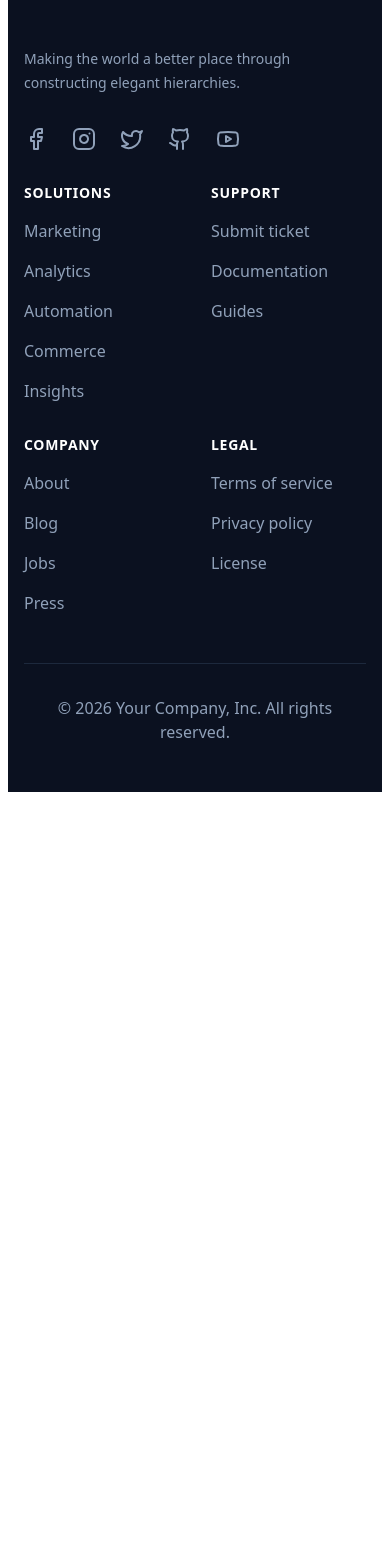
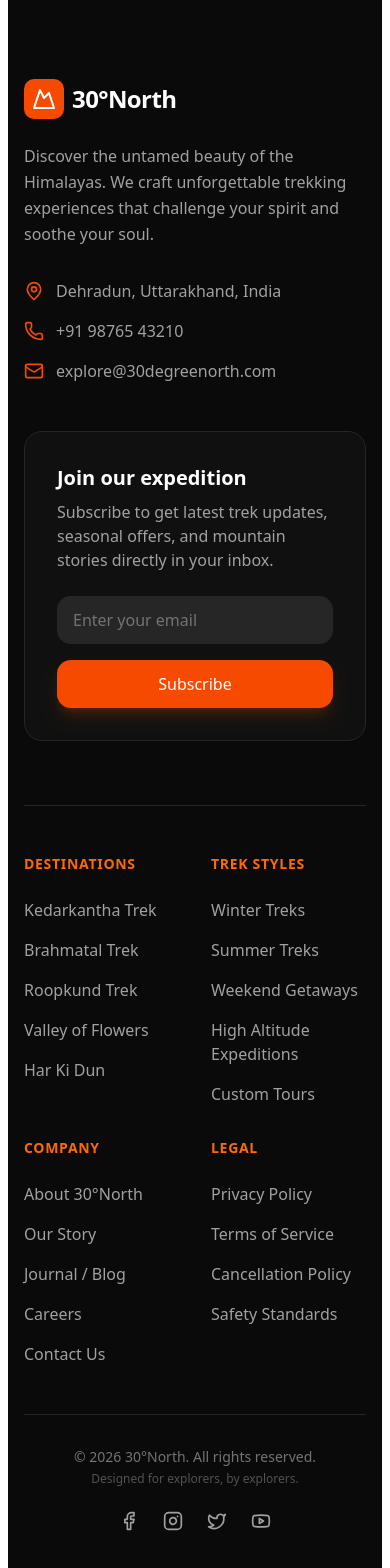
Before and after one commit to saurabhkuriyal/30_DegreeNorth, a Next.js app: page / in a window 390 px wide. Shown: the part 5560-7128 px from the top of the page. Before the commit the page ends 6352 px from the top, so only its background shows below. Built offline with nearby package versions, Linux system fonts and the light colour scheme.

Commit message:
making changes in footer

```diff
--- a/components/custom/Footer.tsx
+++ b/components/custom/Footer.tsx
@@ -1,135 +1,177 @@
-import { Facebook, Github, Instagram, Twitter, Youtube } from 'lucide-react';
+import { Facebook, Instagram, Mail, MapPin, Mountain, Phone, Twitter, Youtube } from 'lucide-react';
+import Link from 'next/link';
 
 const Footer = () => {
-  // Data structure for cleaner code and easier maintenance
+  const currentYear = new Date().getFullYear();
+
   const footerLinks = {
-    solutions: [
-      { name: 'Marketing', href: '#' },
-      { name: 'Analytics', href: '#' },
-      { name: 'Automation', href: '#' },
-      { name: 'Commerce', href: '#' },
-      { name: 'Insights', href: '#' },
+    destinations: [
+      { name: 'Kedarkantha Trek', href: '/treks/kedarkantha' },
+      { name: 'Brahmatal Trek', href: '/treks/brahmatal' },
+      { name: 'Roopkund Trek', href: '/treks/roopkund' },
+      { name: 'Valley of Flowers', href: '/treks/valley-of-flowers' },
+      { name: 'Har Ki Dun', href: '/treks/har-ki-dun' },
     ],
-    support: [
-      { name: 'Submit ticket', href: '#' },
-      { name: 'Documentation', href: '#' },
-      { name: 'Guides', href: '#' },
+    adventures: [
+      { name: 'Winter Treks', href: '/treks/winter' },
+      { name: 'Summer Treks', href: '/treks/summer' },
+      { name: 'Weekend Getaways', href: '/treks/weekend' },
+      { name: 'High Altitude Expeditions', href: '/treks/expeditions' },
+      { name: 'Custom Tours', href: '/custom-tours' },
     ],
     company: [
-      { name: 'About', href: '#' },
-      { name: 'Blog', href: '#' },
-      { name: 'Jobs', href: '#' },
-      { name: 'Press', href: '#' },
+      { name: 'About 30°North', href: '/about' },
+      { name: 'Our Story', href: '/story' },
+      { name: 'Journal / Blog', href: '/blog' },
+      { name: 'Careers', href: '/careers' },
+      { name: 'Contact Us', href: '/contact' },
     ],
     legal: [
-      { name: 'Terms of service', href: '#' },
-      { name: 'Privacy policy', href: '#' },
-      { name: 'License', href: '#' },
+      { name: 'Privacy Policy', href: '/privacy' },
+      { name: 'Terms of Service', href: '/terms' },
+      { name: 'Cancellation Policy', href: '/cancellation' },
+      { name: 'Safety Standards', href: '/safety' },
     ],
   };
 
   return (
-    <footer className="bg-[#0B1120] text-white py-12 border-t border-slate-800">
+    <footer className="bg-neutral-950 text-white pt-20 pb-10 border-t border-neutral-800">
       <div className="max-w-7xl mx-auto px-4 sm:px-6 lg:px-8">
-        <div className="grid grid-cols-1 md:grid-cols-2 lg:grid-cols-6 gap-8 lg:gap-12">
+        {/* Top Section: Brand + Newsletter */}
+        <div className="grid grid-cols-1 lg:grid-cols-12 gap-12 mb-16">
+          {/* Brand Info */}
+          <div className="lg:col-span-5 space-y-6">
+            <Link href="/" className="flex items-center gap-2 group w-fit">
+              <div className="bg-orange-600 p-2 rounded-lg group-hover:bg-orange-700 transition-colors">
+                <Mountain className="h-6 w-6 text-white" />
+              </div>
+              <span className="text-2xl font-bold tracking-tight">30°North</span>
+            </Link>
+            <p className="text-neutral-400 text-base leading-relaxed max-w-md">
+              Discover the untamed beauty of the Himalayas. We craft unforgettable trekking experiences that challenge your spirit and soothe your soul.
+            </p>
 
-          {/* Brand Section (Tagline & Socials) - Takes up 2 columns on large screens */}
-          <div className="lg:col-span-2 space-y-8">
-            <p className="text-slate-400 text-sm leading-6 max-w-xs">
-              Making the world a better place through constructing elegant hierarchies.
-            </p>
-            <div className="flex space-x-6">
-              <a href="#" className="text-slate-400 hover:text-white transition-colors duration-200">
-                <span className="sr-only">Facebook</span>
-                <Facebook className="h-6 w-6" />
-              </a>
-              <a href="#" className="text-slate-400 hover:text-white transition-colors duration-200">
-                <span className="sr-only">Instagram</span>
-                <Instagram className="h-6 w-6" />
-              </a>
-              <a href="#" className="text-slate-400 hover:text-white transition-colors duration-200">
-                <span className="sr-only">X (Twitter)</span>
-                {/* Lucide "Twitter" icon used here. If you specifically need the 'X' logo,
-                    you may need to import a custom SVG or ensure your lucide version supports it */}
-                <Twitter className="h-6 w-6" />
-              </a>
-              <a href="#" className="text-slate-400 hover:text-white transition-colors duration-200">
-                <span className="sr-only">GitHub</span>
-                <Github className="h-6 w-6" />
-              </a>
-              <a href="#" className="text-slate-400 hover:text-white transition-colors duration-200">
-                <span className="sr-only">YouTube</span>
-                <Youtube className="h-6 w-6" />
-              </a>
+            <div className="flex flex-col gap-4 text-neutral-400 pt-2">
+              <div className="flex items-center gap-3">
+                <MapPin className="w-5 h-5 text-orange-600" />
+                <span>Dehradun, Uttarakhand, India</span>
+              </div>
+              <div className="flex items-center gap-3">
+                <Phone className="w-5 h-5 text-orange-600" />
+                <span>+91 98765 43210</span>
+              </div>
+              <div className="flex items-center gap-3">
+                <Mail className="w-5 h-5 text-orange-600" />
+                <span>explore@30degreenorth.com</span>
+              </div>
             </div>
           </div>
 
-          {/* Links Section - Spans 4 columns on large screens */}
-          <div className="md:col-span-2 lg:col-span-4 grid grid-cols-2 sm:grid-cols-4 gap-8">
+          {/* Newsletter Subscription */}
+          <div className="lg:col-span-7 lg:pl-10">
+            <div className="bg-neutral-900/50 rounded-2xl p-8 border border-neutral-800">
+              <h3 className="text-xl font-semibold mb-2">Join our expedition</h3>
+              <p className="text-neutral-400 mb-6">Subscribe to get latest trek updates, seasonal offers, and mountain stories directly in your inbox.</p>
+              <form className="flex flex-col sm:flex-row gap-4"
+              //  onSubmit={(e) => e.preventDefault()}
+              >
+                <input
+                  type="email"
+                  placeholder="Enter your email"
+                  className="flex-1 bg-neutral-800 border-neutral-700 text-white rounded-xl px-4 py-3 focus:outline-none focus:ring-2 focus:ring-orange-600/50 placeholder:text-neutral-500 transition-all"
+                />
+                <button className="bg-orange-600 hover:bg-orange-700 text-white font-medium px-6 py-3 rounded-xl transition-colors duration-200 shadow-lg shadow-orange-600/20">
+                  Subscribe
+                </button>
+              </form>
+            </div>
+          </div>
+        </div>
 
-            {/* Solutions Column */}
-            <div>
-              <h3 className="text-sm font-semibold text-white tracking-wider uppercase">Solutions</h3>
-              <ul className="mt-4 space-y-4">
-                {footerLinks.solutions.map((item) => (
+        {/* Middle Section: Links Grid */}
+        <div className="grid grid-cols-2 md:grid-cols-4 gap-8 py-12 border-t border-neutral-800">
+          {/* Destinations Column */}
+          <div className="space-y-6">
+            <h3 className="text-sm font-bold text-orange-500 tracking-wider uppercase">Destinations</h3>
+            <ul className="space-y-4">
+              {footerLinks.destinations.map((item) => (
                 <li key={item.name}>
-                    <a href={item.href} className="text-base text-slate-400 hover:text-white transition-colors duration-200">
+                  <Link href={item.href} className="text-neutral-400 hover:text-white hover:translate-x-1 transition-all duration-200 inline-block">
                     {item.name}
-                    </a>
+                  </Link>
                 </li>
               ))}
             </ul>
           </div>
 
-            {/* Support Column */}
-            <div>
-              <h3 className="text-sm font-semibold text-white tracking-wider uppercase">Support</h3>
-              <ul className="mt-4 space-y-4">
-                {footerLinks.support.map((item) => (
+          {/* Adventures Column */}
+          <div className="space-y-6">
+            <h3 className="text-sm font-bold text-orange-500 tracking-wider uppercase">Trek Styles</h3>
+            <ul className="space-y-4">
+              {footerLinks.adventures.map((item) => (
                 <li key={item.name}>
-                    <a href={item.href} className="text-base text-slate-400 hover:text-white transition-colors duration-200">
+                  <Link href={item.href} className="text-neutral-400 hover:text-white hover:translate-x-1 transition-all duration-200 inline-block">
                     {item.name}
-                    </a>
+                  </Link>
                 </li>
               ))}
             </ul>
           </div>
 
           {/* Company Column */}
-            <div>
-              <h3 className="text-sm font-semibold text-white tracking-wider uppercase">Company</h3>
-              <ul className="mt-4 space-y-4">
+          <div className="space-y-6">
+            <h3 className="text-sm font-bold text-orange-500 tracking-wider uppercase">Company</h3>
+            <ul className="space-y-4">
               {footerLinks.company.map((item) => (
                 <li key={item.name}>
-                    <a href={item.href} className="text-base text-slate-400 hover:text-white transition-colors duration-200">
+                  <Link href={item.href} className="text-neutral-400 hover:text-white hover:translate-x-1 transition-all duration-200 inline-block">
                     {item.name}
-                    </a>
+                  </Link>
                 </li>
               ))}
             </ul>
           </div>
 
           {/* Legal Column */}
-            <div>
-              <h3 className="text-sm font-semibold text-white tracking-wider uppercase">Legal</h3>
-              <ul className="mt-4 space-y-4">
+          <div className="space-y-6">
+            <h3 className="text-sm font-bold text-orange-500 tracking-wider uppercase">Legal</h3>
+            <ul className="space-y-4">
               {footerLinks.legal.map((item) => (
                 <li key={item.name}>
-                    <a href={item.href} className="text-base text-slate-400 hover:text-white transition-colors duration-200">
+                  <Link href={item.href} className="text-neutral-400 hover:text-white hover:translate-x-1 transition-all duration-200 inline-block">
                     {item.name}
-                    </a>
+                  </Link>
                 </li>
               ))}
             </ul>
           </div>
         </div>
+
+        {/* Bottom Section: Copyright & Socials */}
+        <div className="pt-8 border-t border-neutral-800 flex flex-col md:flex-row justify-between items-center gap-6">
+          <p className="text-neutral-500 text-sm text-center md:text-left">
+            &copy; {currentYear} 30°North. All rights reserved. <br className="hidden md:block" />
+            <span className="text-neutral-600 text-xs mt-1 block">Designed for explorers, by explorers.</span>
+          </p>
+
+          <div className="flex items-center space-x-6">
+            <a href="#" className="text-neutral-400 hover:text-orange-500 transition-colors duration-200 transform hover:scale-110">
+              <span className="sr-only">Facebook</span>
+              <Facebook className="h-5 w-5" />
+            </a>
+            <a href="#" className="text-neutral-400 hover:text-orange-500 transition-colors duration-200 transform hover:scale-110">
+              <span className="sr-only">Instagram</span>
+              <Instagram className="h-5 w-5" />
+            </a>
+            <a href="#" className="text-neutral-400 hover:text-orange-500 transition-colors duration-200 transform hover:scale-110">
+              <span className="sr-only">X (Twitter)</span>
+              <Twitter className="h-5 w-5" />
+            </a>
+            <a href="#" className="text-neutral-400 hover:text-orange-500 transition-colors duration-200 transform hover:scale-110">
+              <span className="sr-only">YouTube</span>
+              <Youtube className="h-5 w-5" />
+            </a>
           </div>
-
-        {/* Optional: Copyright Bottom Bar */}
-        <div className="mt-12 border-t border-slate-800 pt-8">
-          <p className="text-base text-slate-400 text-center xl:text-left">
-            &copy; {new Date().getFullYear()} Your Company, Inc. All rights reserved.
-          </p>
         </div>
       </div>
     </footer>
```
Lines whose indentation alone changed are shown as unchanged.
